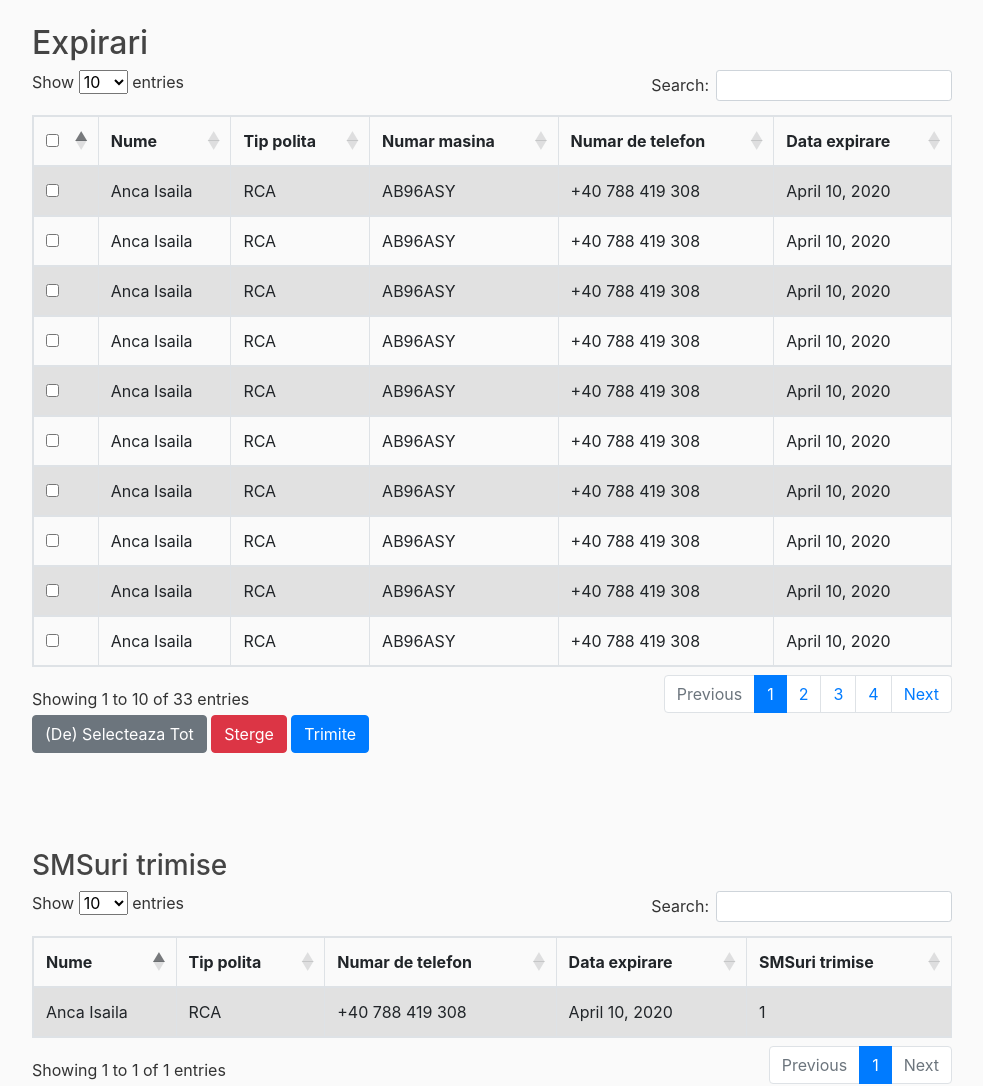
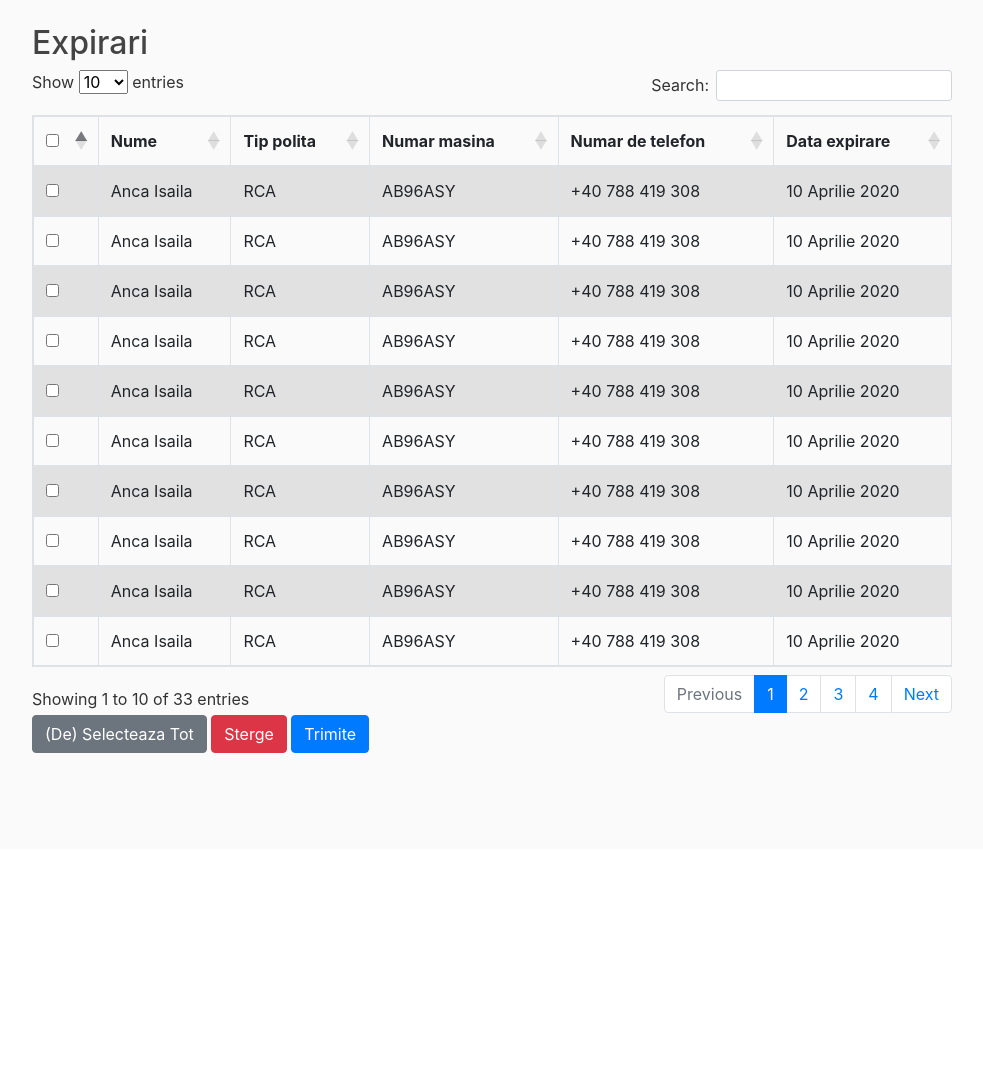
Before and after one commit to isailaandrei/smsasigurari, a Django app: page / in a window 1280 px wide. Shown: the part 56-1142 px from the top of the page, without its empty margins (53-1036 px from the left). After the commit the page ends 809 px from the top, so only its background shows below. Run offline with Django 3.2, Linux system fonts and the light colour scheme; a user stored in the database is signed in; data comes from the database, SQL or seed files in the repository; some libraries are stand-ins or nearby versions.

Commit message:
Delete Expirari entries after a text has been sent + configure DATABASE for dev/production

```diff
--- a/requirements.txt
+++ b/requirements.txt
@@ -4,3 +4,4 @@ psycopg2>=2.7,<3.0
 whitenoise>5.0.0,<5.0.2
 gunicorn==20.0.4
 django-crispy-forms==1.9.0
+dj-database-url==0.5.0
--- a/sms/models.py
+++ b/sms/models.py
@@ -40,7 +40,7 @@ def sendSMS(expirari, messageObject):
     for expirare in expirari:
         numar_telefon = expirare.numar_telefon.replace(' ', '')
         valabilitate_sfarsit = get_romanian_date(expirare.valabilitate_sfarsit)
-        logger.error(valabilitate_sfarsit)
+
         response = client.send_message({
             'from': 'Asigurari',
             'to': numar_telefon,
@@ -48,8 +48,7 @@ def sendSMS(expirari, messageObject):
         })
 
         if response['messages'][0]['status'] == '0':
-            expirare.mesaje_trimise += 1
-            expirare.save()
+            expirare.delete()
         else:
             messages.error('Mesajul nu a putut fi trimis pentru numarul lui {} +\
                    pe numarul de telefon {}.'.format(expirare.name, expirare.numar_telefon))
--- a/sms/templates/sms/home.html
+++ b/sms/templates/sms/home.html
@@ -55,38 +55,6 @@
 <br/><br/><br/><br/>
 
 
-<div>
-
-    <table id="tabel-trimise" class="table table-striped table-bordered" style="width:100%">
-        <h3> SMSuri trimise </h3>
-        <thead>
-            <tr>
-                <th>Nume</th>
-                <th>Tip polita</th>
-                <th>Numar de telefon</th>
-                <th>Data expirare</th>
-                <th>SMSuri trimise</th>
-            </tr>
-        </thead>
-        <tbody>
-            {% if trimise %}
-                {% for sms_trimis in trimise %}
-                <tr>
-                    <td>{{ sms_trimis.name }}</td>
-                    <td>{{ sms_trimis.tip_asigurare}}</td>
-                    <td>{{ sms_trimis.numar_telefon }}</td>
-                    <td>{{ sms_trimis.valabilitate_sfarsit }}</td>
-                    <td>{{ sms_trimis.mesaje_trimise }}</td>
-
-                </tr>
-                {% endfor %}
-
-            {% endif %}
-        </tbody>
-    </table>
-
-</div>
-
 <!-- Modal -->
 
 <div class="modal fade" id="exampleModal" tabindex="-1" role="dialog" aria-labelledby="exampleModalLabel" aria-hidden="true">
--- a/sms/views.py
+++ b/sms/views.py
@@ -11,7 +11,7 @@ from django.views import View
 from django.urls import reverse
 from django.http import JsonResponse, HttpResponseRedirect
 
-from .models import Expirari, Messages, sendSMS
+from .models import Expirari, Messages, sendSMS, get_romanian_date
 from .utils.fileUpload import uploadCSV
 from .forms import ExpirariForm
 
@@ -27,9 +27,14 @@ logger = logging.getLogger(__name__)
 class HomeView(View):
 
     def get(self, request):
+
+        expirari = Expirari.objects.filter(mesaje_trimise=0)
+
+        for e in expirari:
+            e.valabilitate_sfarsit = get_romanian_date(e.valabilitate_sfarsit)
+
         context = {
-            'expirari': Expirari.objects.filter(mesaje_trimise=0),
-            'trimise': Expirari.objects.exclude(mesaje_trimise=0),
+            'expirari': expirari,
             'mesaje': Messages.objects.all(),
         }
 
```
Also changed, not shown: mysite/settings.py (+11 -7 lines).
